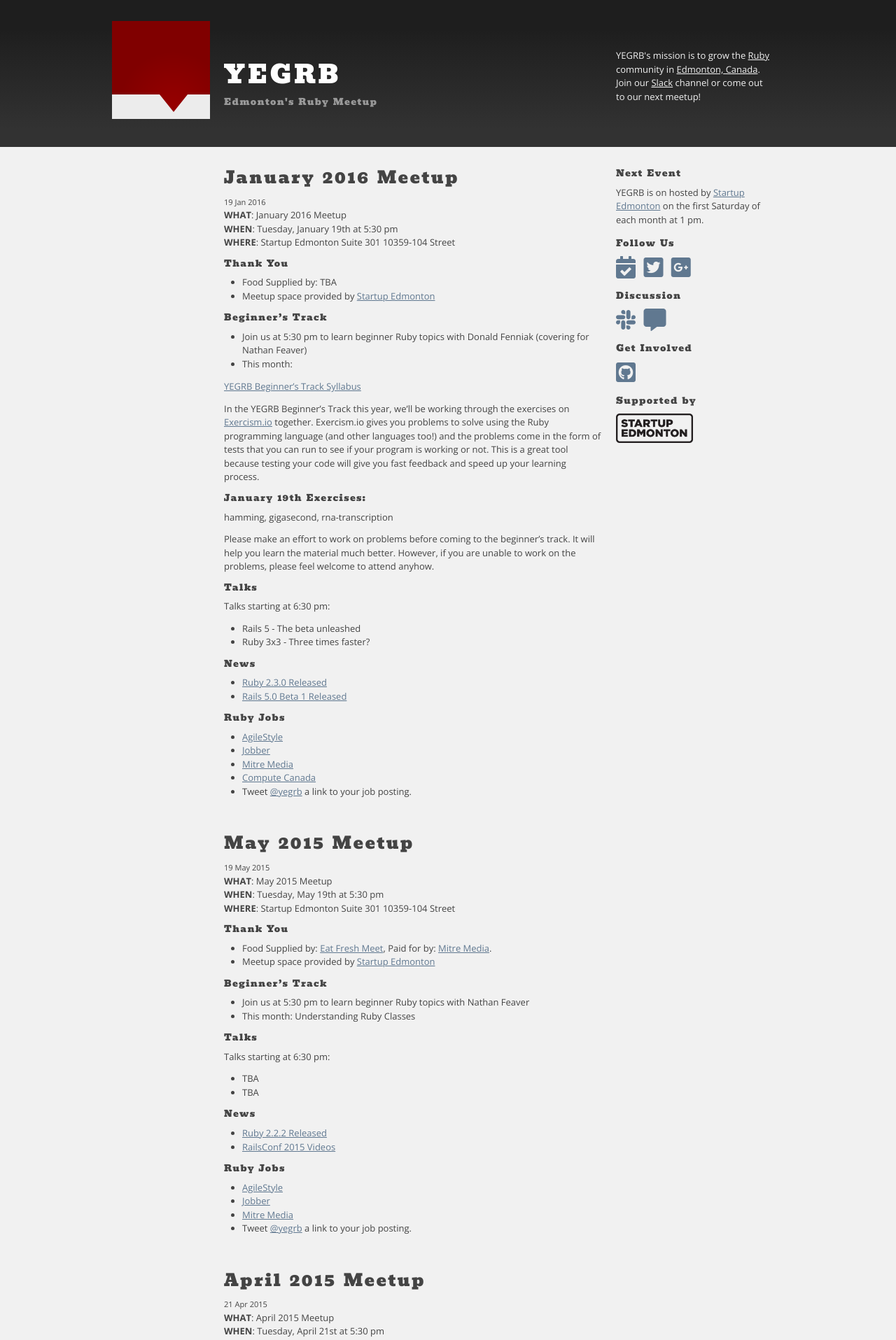
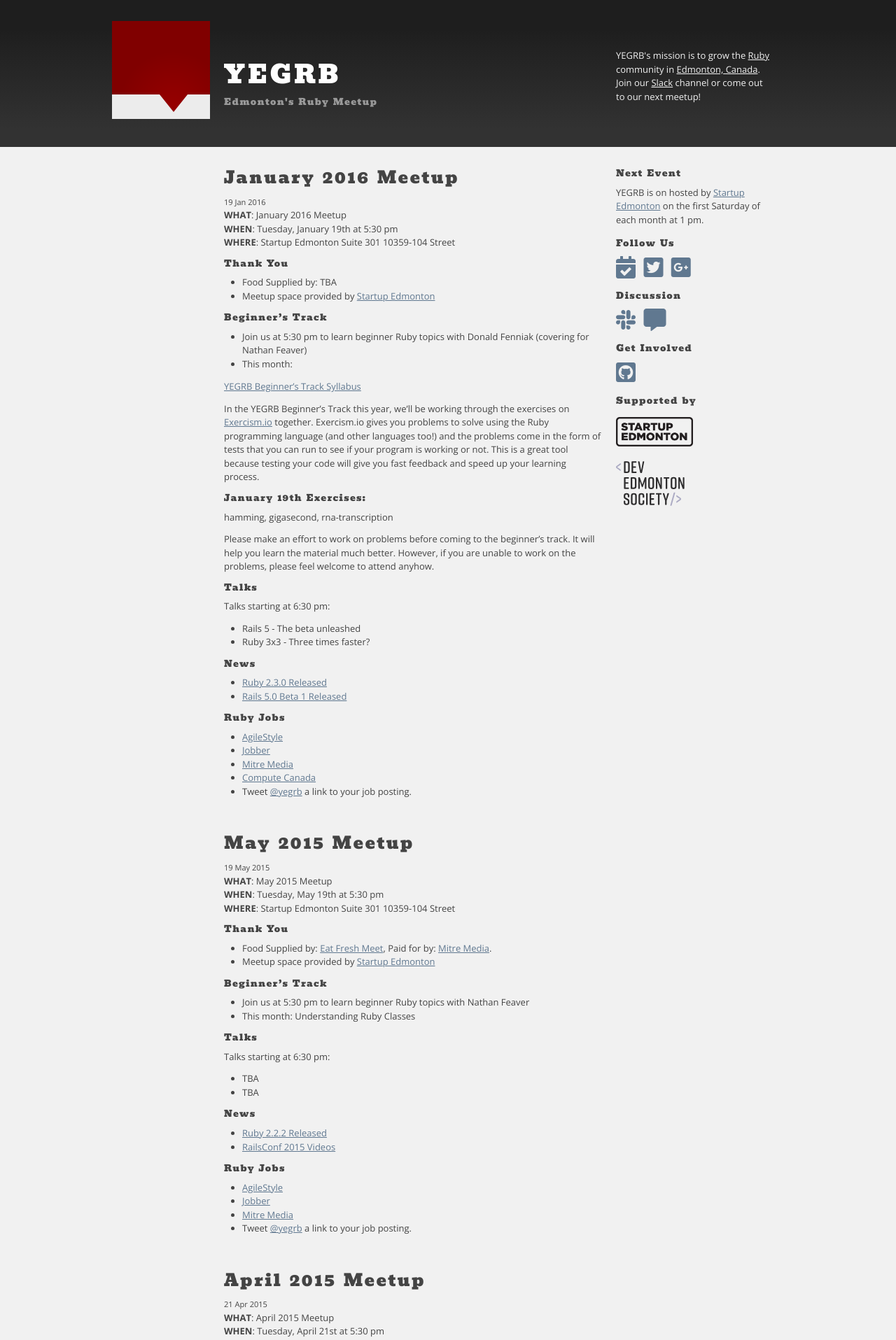
Before and after one commit to yegrb/yegrb.github.io, a Jekyll site: the page built from index.html, in a window 1280 px wide. Shown: the top 1915 px of the page at 70% size. Built offline with Jekyll 4.4.1, drawn with Linux system fonts in a browser that asks for light colours; nearby versions of some CDN libraries; Markdown is read by kramdown in place of the engine named in the settings; the list of posts is cut into pages by our own code; comment, search, counter and statistics services are not loaded.

Commit message:
add dev edmonton logo

```diff
--- a/_layouts/default.html
+++ b/_layouts/default.html
@@ -113,6 +113,7 @@
 				<h2>Supported by</h2>
 				<ul>
 					<li><a href="https://www.startupedmonton.com/"><img src="images/startupedmonton.png" alt="Startup Edmonton" class="sponsor"></a></li>
+					<li><a href="https://www.startupedmonton.com/"><img src="images/devedmonton.svg" alt="Dev Edmonton Society" class="sponsor"></a></li>
 				</ul>
 
 			</nav>
--- a/css/style.css
+++ b/css/style.css
@@ -98,6 +98,8 @@ q {
 
 .sponsor {
 	width: 50%;
+	margin-top: 5px;
+	margin-bottom: 10px;
 }
 
 blockquote:before,
```
Also changed, not shown: images/devedmonton.svg (added).
